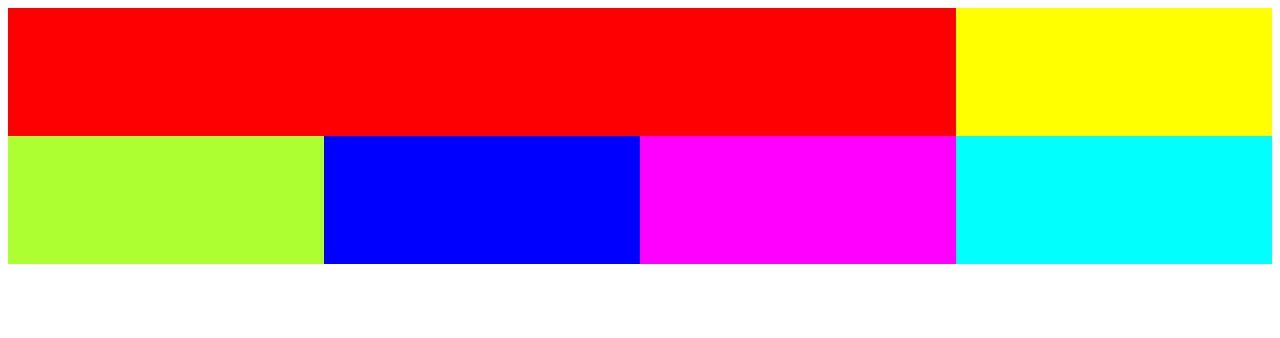
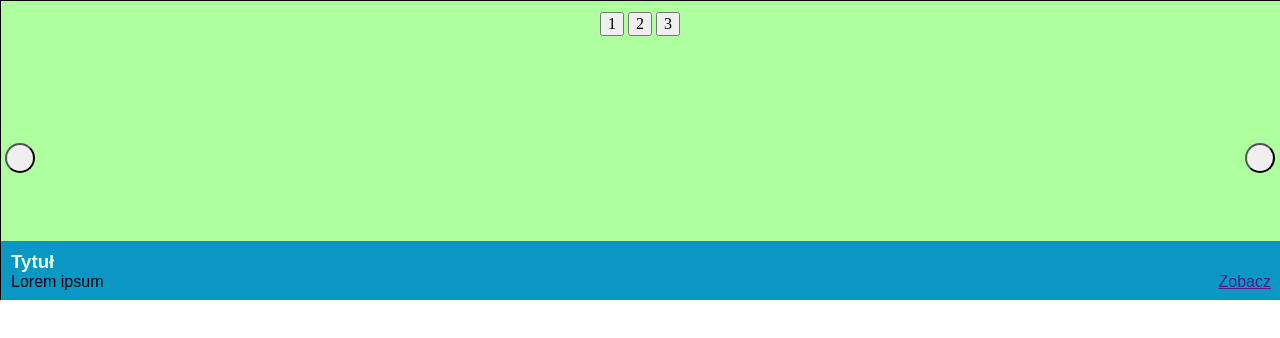
Before and after one commit to filipbugala/rwd_course, a website: page app/index.html in a window 1280 px wide. Drawn offline with nearby package versions, Linux system fonts and the light colour scheme; files that its build step writes are made by us from their sources.

Commit message:
desc file

```diff
--- a/app/index.html
+++ b/app/index.html
@@ -27,16 +27,49 @@
       <p class="browserupgrade">You are using an <strong>outdated</strong> browser. Please <a href="http://browsehappy.com/">upgrade your browser</a> to improve your experience.</p>
     <![endif]-->
 
-    <div class="grid-a">
-      <div class="a1"></div>
-      <div class="a2"></div>
-  </div>
+  <div class="slider">
 
-  <div class="grid-b">
-      <div class="b1"></div>
-      <div class="b2"></div>
-      <div class="b3"></div>
-      <div class="b4"></div>
+    <div class="slider__slide slider__slide--active">
+      <div class="slider__description description">
+        <h3 class="description__hdl">Tytuł</h3>
+        <p class="description__text">
+          Lorem ipsum
+        </p>
+        <a href="" class="description__link">Zobacz</a>
+      </div>
+    </div>
+
+    <div class="slider__slide">
+      <div class="slider__description description">
+        <h3 class="description__hdl">Tytuł</h3>
+        <p class="description__text">
+          Lorem ipsum
+        </p>
+        <a href="" class="description__link">Zobacz</a>
+      </div>
+    </div>
+
+    <div class="slider__slide">
+      <div class="slider__description description">
+        <h3 class="description__hdl">Tytuł</h3>
+        <p class="description__text">
+          Lorem ipsum
+        </p>
+        <a href="" class="description__link">Zobacz</a>
+      </div>
+    </div>
+
+    <div class="slider__nav nav">
+      <button class="nav__btn nav__btn--prev">Poprzedni</button>
+      <button class="nav__btn nav__btn--next">Następny</button>
+    </div>
+
+    <div class="slider__nav paginator">
+      <button class="paginator__item paginator__item--active">1</button>
+      <button class="paginator__item">2</button>
+      <button class="paginator__item">3</button>
+    </div>
+
   </div>
 
     <!-- build:js scripts/vendor.js -->
--- a/app/styles/main.scss
+++ b/app/styles/main.scss
@@ -1,35 +1,86 @@
-.grid-a {
+@import "normalize";
+html {
+  font-size: 16px;
+}
+.slider {
+  width: 100%;
+  max-width: 100rem;
+  background: #9c9eff;
+  overflow: hidden;
+  position: relative;
+  max-height: 18.75rem;
+  .slider__slide {
+    width: 100%;
+    min-height: 18.75rem;
+    background: #aeff9e;
+    border: 1px solid black;
+    display: flex;
+    justify-content: flex-end;
+    flex-direction: column;
+    &.slider__slide--active {
+    }
+    .slider__description {
+      background: #0b97c4;
+    }
+  }
+  .description {
     display: grid;
-    grid-template-columns: 75% 25%;
-    grid-template-rows: 8em;
+    grid-template-areas:
+      "title title"
+      "description link";
+    padding: 10px;
+    .description__hdl {
+      margin: 0;
+      color: #e7ffda;
+      font-family: sans-serif;
+      grid-area: title;
     }
-
-.grid-b {
-    display: grid;
-    grid-template-columns: 25% 25% 25% 25%;
-    grid-template-rows: 8em;
+    .description__text {
+      font-family: sans-serif;
+      grid-area: description;
+      margin: 0;
     }
-
-.a1 {
-    background: red;
+    .description__link {
+      font-family: sans-serif;
+      grid-area: link;
+      text-align: right;
     }
-
-.a2 {
-    background: yellow;
   }
-
-.b1 {
-    background: greenyellow;
+  .slider__nav {
   }
-
-.b2 {
-    background: blue;
+  .nav {
+    position: absolute;
+    z-index: 20;
+    top: calc(50% - 12px);
+    width: 100%;
+    display: flex;
+    justify-content: space-between;
+    .nav__btn {
+      cursor: pointer;
+      overflow: hidden;
+      text-indent: -99999px;
+      margin: 5px;
+      border-radius: 50%;
+      width: 30px;
+      height: 30px;
+      &.nav__btn--prev {
       }
-
-.b3 {
-    background: magenta;
+      &.nav__btn--next {
       }
-
-.b4 {
-    background: cyan;
     }
+  }
+  .paginator {
+    position: absolute;
+    z-index: 20;
+    top: 10px;
+    width: 100%;
+    display: flex;
+    justify-content: center;
+    .paginator__item {
+      margin: 2px;
+      cursor: pointer;
+      &.paginator__item--active {
+      }
+    }
+  }
+}
```
Also changed, not shown: 1 other file. Lines whose indentation alone changed are shown as unchanged.
